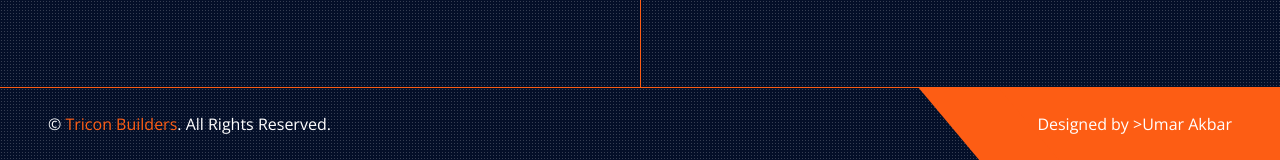
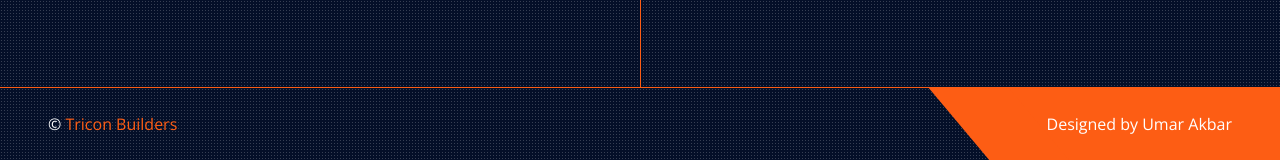
Before and after one commit to Umar5085/Umar5085.github.io, a plain HTML site: page about.html in a window 1280 px wide. Shown: the part 3149-3309 px from the top of the page. Drawn offline with nearby package versions, Linux system fonts and the light colour scheme.

Commit message:
correction

```diff
--- a/about.html
+++ b/about.html
@@ -355,10 +355,10 @@
     <div class="container-fluid bg-dark bg-light-radial text-white border-top border-primary px-0">
         <div class="d-flex flex-column flex-md-row justify-content-between">
             <div class="py-4 px-5 text-center text-md-start">
-                <p class="mb-0">&copy; <a class="text-primary" href="#">Tricon Builders</a>. All Rights Reserved.</p>
+                <p class="mb-0">&copy; <a class="text-primary" href="#">Tricon Builders</a></p>
             </div>
             <div class="py-4 px-5 bg-primary footer-shape position-relative text-center text-md-end">
-                <p class="mb-0">Designed by >Umar Akbar</a></p>
+                <p class="mb-0">Designed by Umar Akbar</a></p>
             </div>
         </div>
     </div>
```
